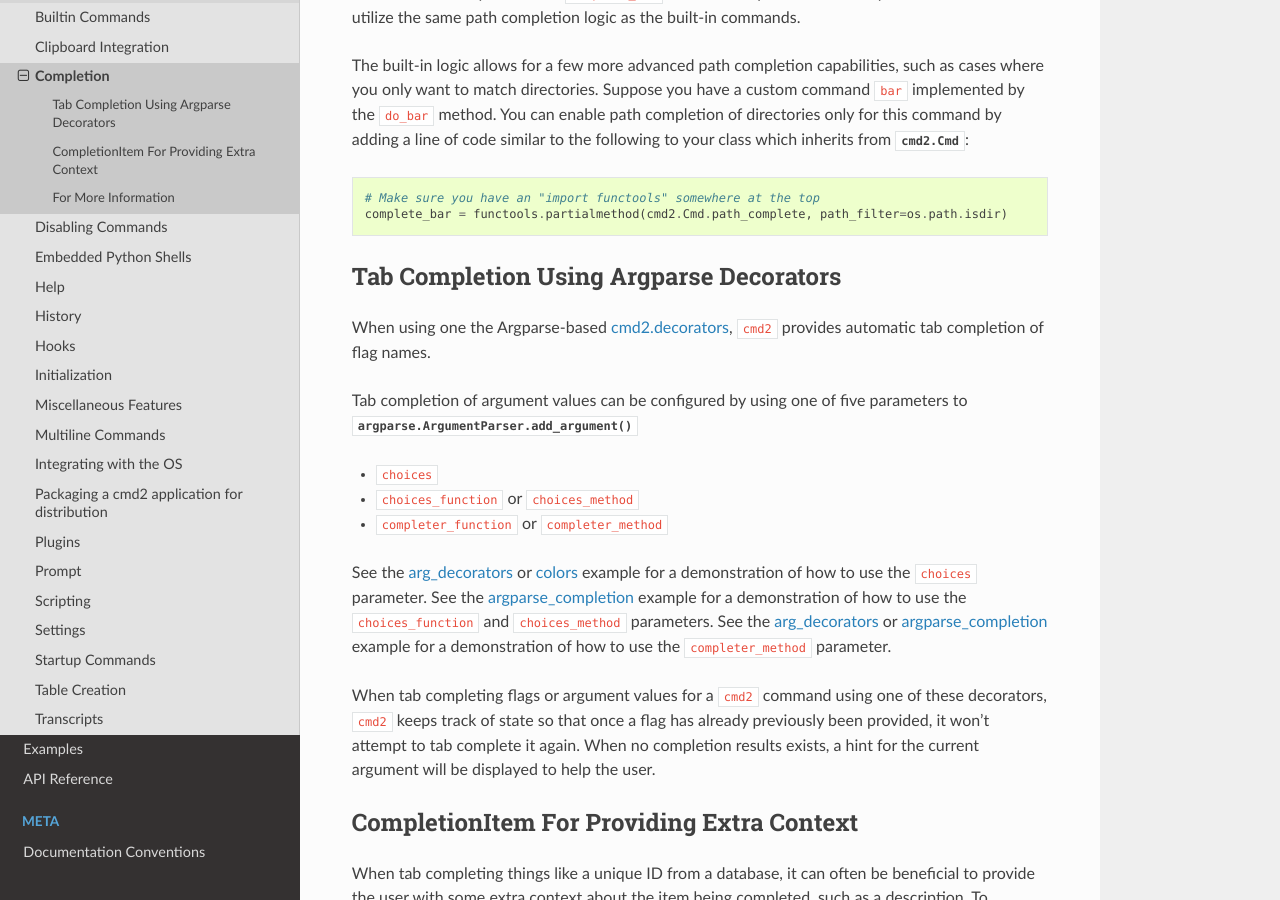
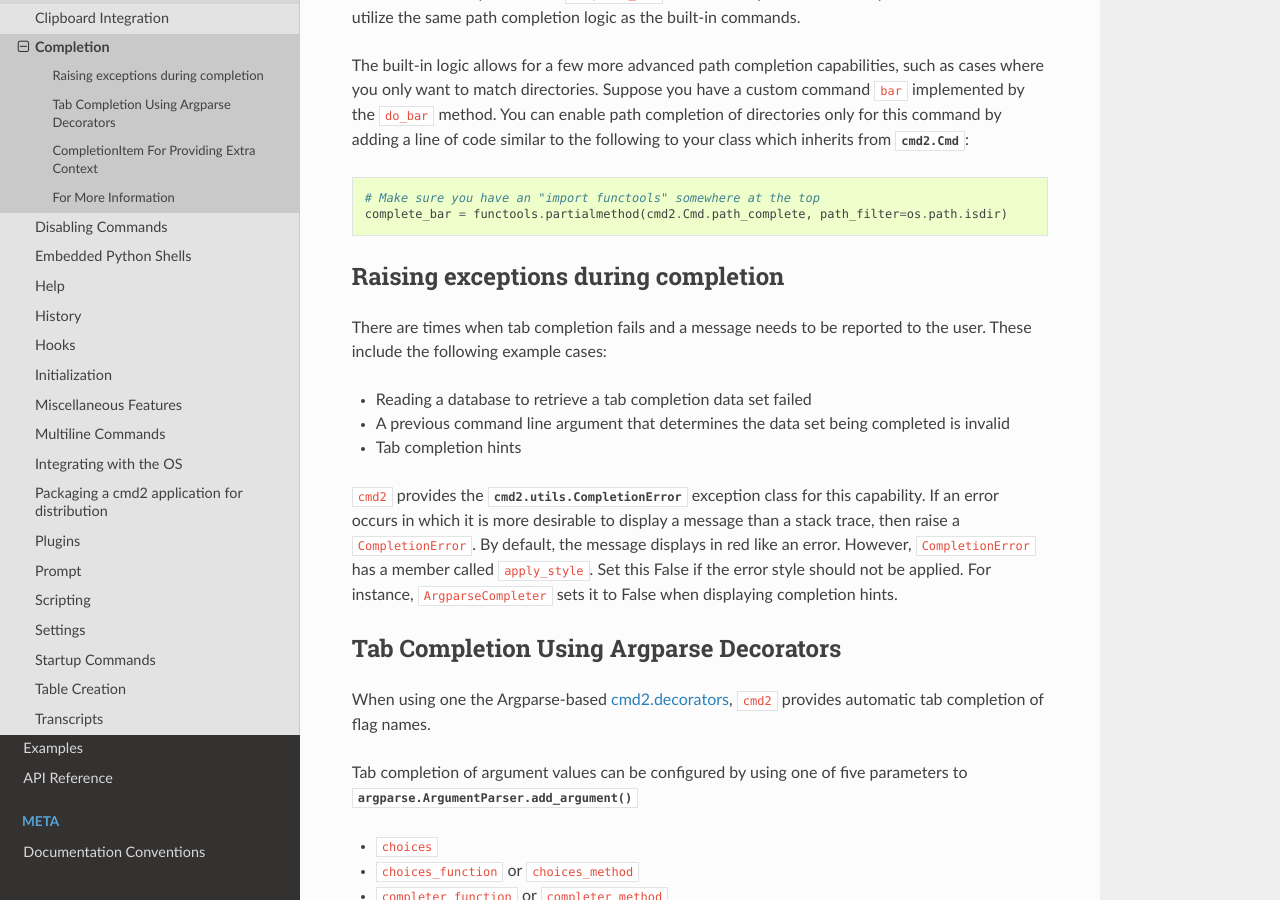
Before and after one commit to python-cmd2/cmd2, a Sphinx documentation site: the page built from docs/features/completion.rst, in a window 1280 px wide and 900 px high, scrolled down 611 px. Built offline with Sphinx 7.4.7 and the Read the Docs theme 2.0.0, drawn with Linux system fonts in a browser that asks for light colours; pages that are not in the unit, such as notebooks, are missing from menus.

Commit message:
Documented CompletionError class

```diff
--- a/docs/features/completion.rst
+++ b/docs/features/completion.rst
@@ -33,6 +33,24 @@ similar to the following to your class which inherits from :class:`cmd2.Cmd`::
     # Make sure you have an "import functools" somewhere at the top
     complete_bar = functools.partialmethod(cmd2.Cmd.path_complete, path_filter=os.path.isdir)
 
+
+Raising exceptions during completion
+------------------------------------
+There are times when tab completion fails and a message needs to be reported to
+the user. These include the following example cases:
+
+- Reading a database to retrieve a tab completion data set failed
+- A previous command line argument that determines the data set being completed
+  is invalid
+- Tab completion hints
+
+``cmd2`` provides the :class:`cmd2.utils.CompletionError` exception class for
+this capability. If an error occurs in which it is more desirable to display
+a message than a stack trace, then raise a ``CompletionError``. By default, the
+message displays in red like an error. However, ``CompletionError`` has a
+member called ``apply_style``. Set this False if the error style should not be
+applied. For instance, ``ArgparseCompleter`` sets it to False when displaying
+completion hints.
 
 Tab Completion Using Argparse Decorators
 ----------------------------------------
```
Also changed, not shown: 1 other file.
